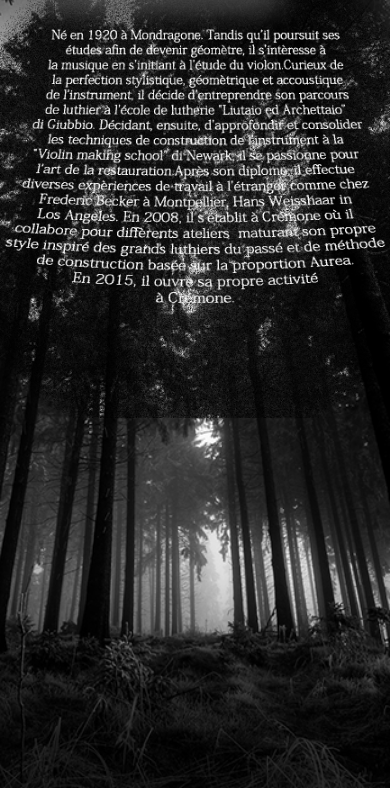
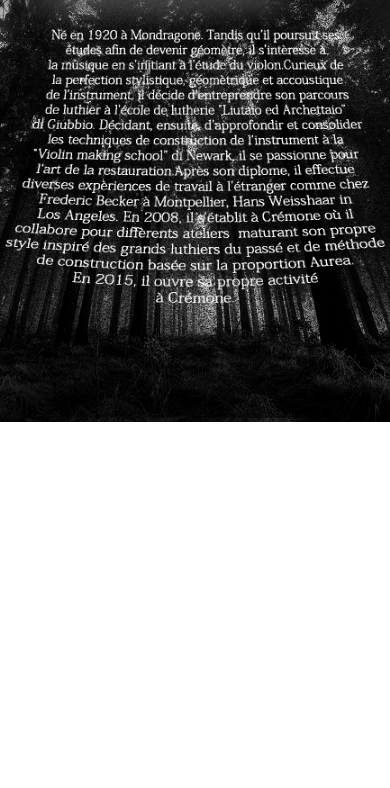
Before and after one commit to zoevincent/MDLwebsite, a plain HTML site: page FR/Biography_fr.html in a window 390 px wide. Shown: the part 56-844 px from the top of the page. Drawn offline with Linux system fonts and the light colour scheme.

Commit message:
responsive tablet changes

```diff
--- a/styles/bio.css
+++ b/styles/bio.css
@@ -1,3 +1,13 @@
+html, body{
+    position: static;
+    overflow: auto;
+}
+
+.bg{
+    width: 100%;
+    height: auto;
+}
+
 /**
 ** Responsive
 **/
--- a/styles/instru.css
+++ b/styles/instru.css
@@ -1,11 +1,11 @@
 html, body{
+    position: static;
     overflow: auto;
 }
 
 .bg{
     width: 100%;
     height: auto;
-    background-repeat: repeat;
 }
 
 main{
@@ -50,7 +50,7 @@ main{
         display: none;
     }
     .instru{
-        width: 70%;
+        width: 60%;
         margin: 0 auto;
     }
   }
```
